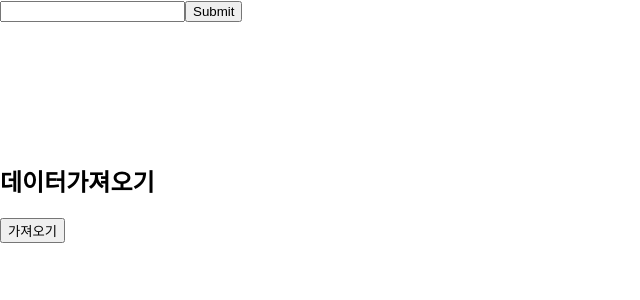
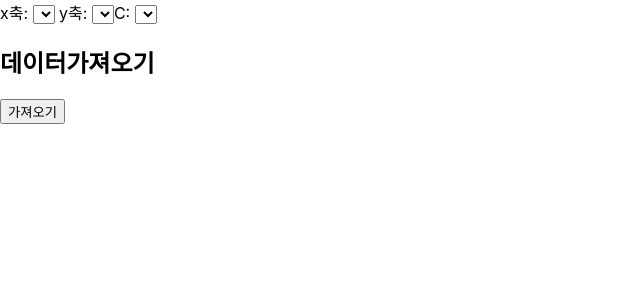
Before and after one commit to hyejine/0617, a React (Create React App) app: page / in a window 1280 px wide. Shown: the top 300 px of the page, without its empty margins (0-640 px from the left). Built offline with nearby package versions, Linux system fonts and the light colour scheme.

Commit message:
0618오후 수정

```diff
--- a/src/Example3.js
+++ b/src/Example3.js
@@ -2,10 +2,13 @@ import React, { Component } from 'react'
 import './App.css';
 export default class App extends Component {
   state = {
-    testbody : "",
-    data : "",
-  }
-  //state??
+    // information:[
+    //   {
+    data : ""
+      }
+  // ]
+  // }
+  //state 값을 초기화 시켜서 setState에서 가시 답을 지정
 
   handleChange =(e)=>{
     this.setState({
@@ -48,35 +51,47 @@ export default class App extends Component {
 
     .then((res)=>res.json())
     .then((json)=>{
+
+      // const { information } = this.state;
+var ss=[];
+      for (let i=0; i<json.length; i++){
+        ss[i] = json[i].COLUMN_NAME}
       this.setState({
         // 가져 오고 싶은 데이터 뽑기
-        data : json.이름,
-        data2 : json.성별,
-        data3 : json.COLUMN_NAME
+         data : ss
+        // data2 : json[1].COLUMN_NAME
+        // , data3 : json[2].COLUMN_NAME
+
+        // data2 : json.성별,
+        // data3 : json.COLUMN_NAME
 
       });
-    });console.log(this.state)
+      console.log(this.state.data);
+
+    });
      // res로 받은것을 json으로 변환하고 json.text을 this.state.id에 저장한다.
   };
   render() {
     return (
       <div>
-        <form onSubmit={this.submitId}>
-        <input onChange={this.handleChange} name ="testbody"/>
-        {/* <input onChange={this.handleChange} name ="testbody2"/>
-        <input onChange={this.handleChange} name ="testbody"/>
-        <input onChange={this.handleChange} name ="testbody"/>
-        <input onChange={this.handleChange} name ="testbody"/>
-        <input onChange={this.handleChange} name ="testbody"/>
-        <input onChange={this.handleChange} name ="testbody"/> */}
-        <button type="submit">Submit</button>
-        </form>
-        <h1>{this.state.testbody}</h1>
-        <br/><br/><br/><br/><br/>
+          <div id = "select">
+
+    x축: <select id="X" onchange="xval(value);">
+      <option>{this.state.data}</option>
+    </select>
+    &nbsp;
+    <script>
+    </script>
+    y축: <select  id="Y" onchange="yval(value);">
+    </select>
+    C: <select  id="" >
+    </select>
+
+</div>
         <h2>데이터가져오기</h2>
         <h3>{this.state.data}</h3>
-        <h3>{this.state.data2}</h3>
-        <h3>{this.state.data3}</h3>
+         {/* <h3>{this.state.data2}</h3>
+        <h3>{this.state.data3}</h3> */}
 
         <button onClick={this.onCall}>가져오기</button>
       </div>
```
Also changed, not shown: 1 other file (tests, documents, lock files or other folders).
